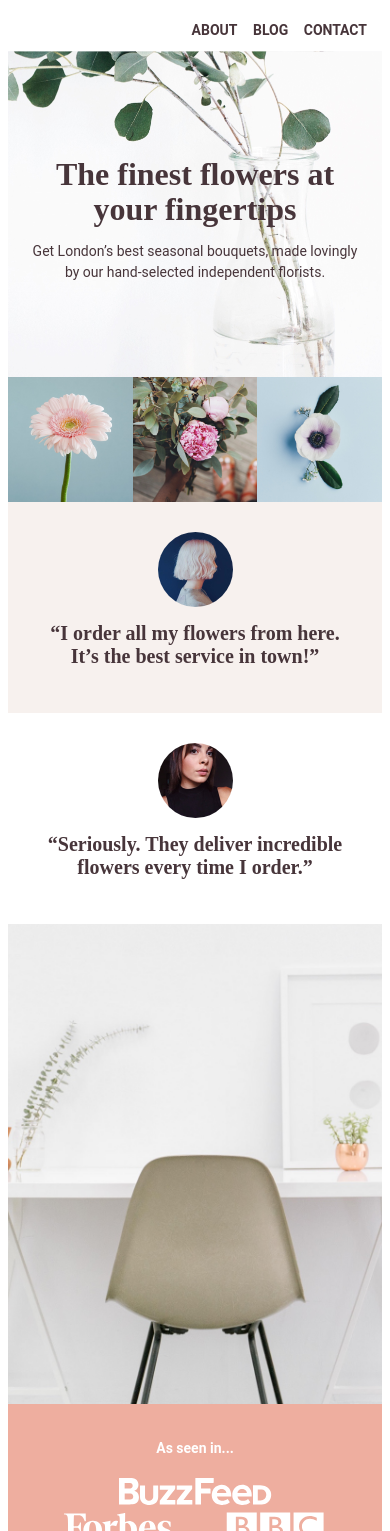
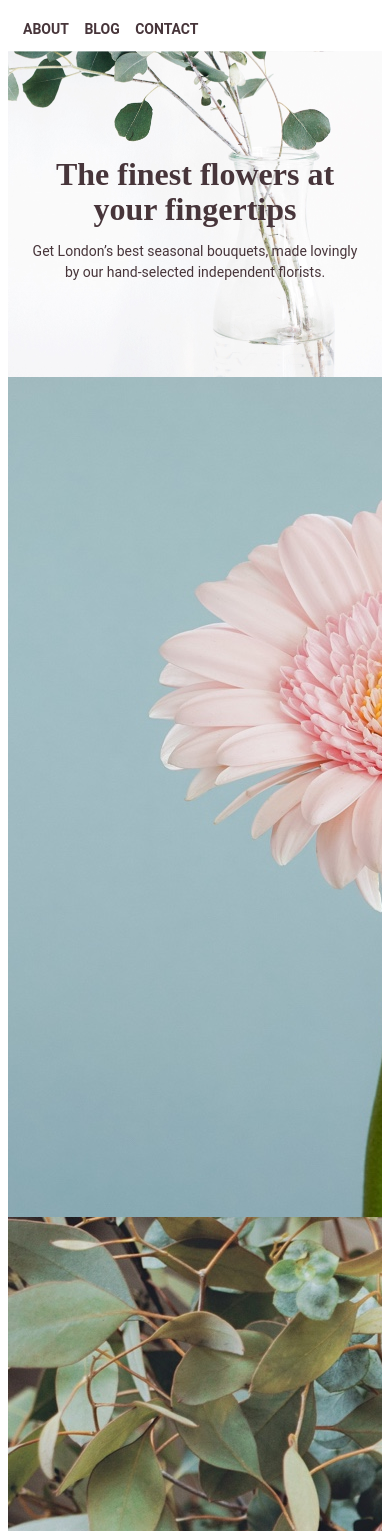
Before and after one commit to thisisazadi/furneauxs, a plain HTML site: page index.html in a window 390 px wide. Shown: the part 69-1600 px from the top of the page. Drawn offline with Linux system fonts and the light colour scheme.

Commit message:
responsive 3th commit

```diff
--- a/style.css
+++ b/style.css
@@ -187,4 +187,45 @@ footer p {
     body {
         font-size: 14px;
     }
+
+    header nav {
+        /* this will keep our nav vertically aligned with the h1 */
+        line-height: 24px;
+    }
 }
+
+@media (max-width: 430px) {
+
+    header h1, header nav {
+        float: none;
+    }
+
+    header nav a {
+        margin-left: 0;
+        margin-right: 12px;
+    }
+
+    .flowers img {
+        float: none;
+        width: auto;
+    }
+
+    footer {
+        padding: 30px 20px;
+    }
+
+}
+
+@media (max-width: 820px) {
+    .logos img {
+        margin-left: 5px;
+        margin-right: 5px;
+    }
+}
+
+@media (max-width: 680px) {
+    .logos img {
+        margin: 0 auto 35px 0;
+        display: block;
+    }
+}
```
